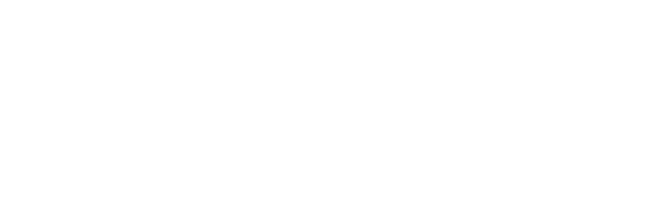
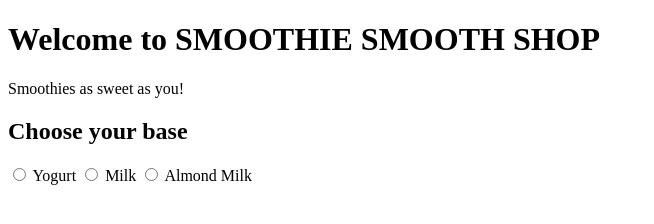
Before and after one commit to notax3l/SmoothieSmooth, a plain HTML site: page index.html in a window 1280 px wide. Shown: the whole page, without its empty margins (0-654 px from the left). Drawn offline with Linux system fonts and the light colour scheme.

Commit message:
Added the base selector options for the smoothies in index.html

```diff
--- a/index.html
+++ b/index.html
@@ -12,6 +12,34 @@
 </head>
 <!-- Html body tag that conatains the main content of the page. -->
 <body>
+    <!-- The basic div that conatins all the selection options adne everything  -->
+    <div class="container">
+        <header>
+            <h1>Welcome to SMOOTHIE SMOOTH SHOP</h1>
+            <p>Smoothies as sweet as you!</p>
+        </header>
+
+        <!-- Starting the main content of the page in the main tag -->
+        <main>
+            <form id="baseSelector">
+                <!-- Base Selection -->
+                <section class="formForAll">
+                    <h2>Choose your base</h2>
+                    <div class="optionsForAll">
+                    <!-- Giving 3 options for the base  -->
+                        <label>
+                            <input type="radio" name="base" value="Yogurt"> Yogurt
+                        </label>
+                        <label>
+                            <input type="radio" name="base" value="Milk"> Milk
+                        </label>
+                        <label>
+                            <input type="radio" name="base" value="Almond Milk"> Almond Milk
+                        </label>
+                    </div>
+                </section>
+            </main>
+        </div>
 
 </body>
 </html>
```
